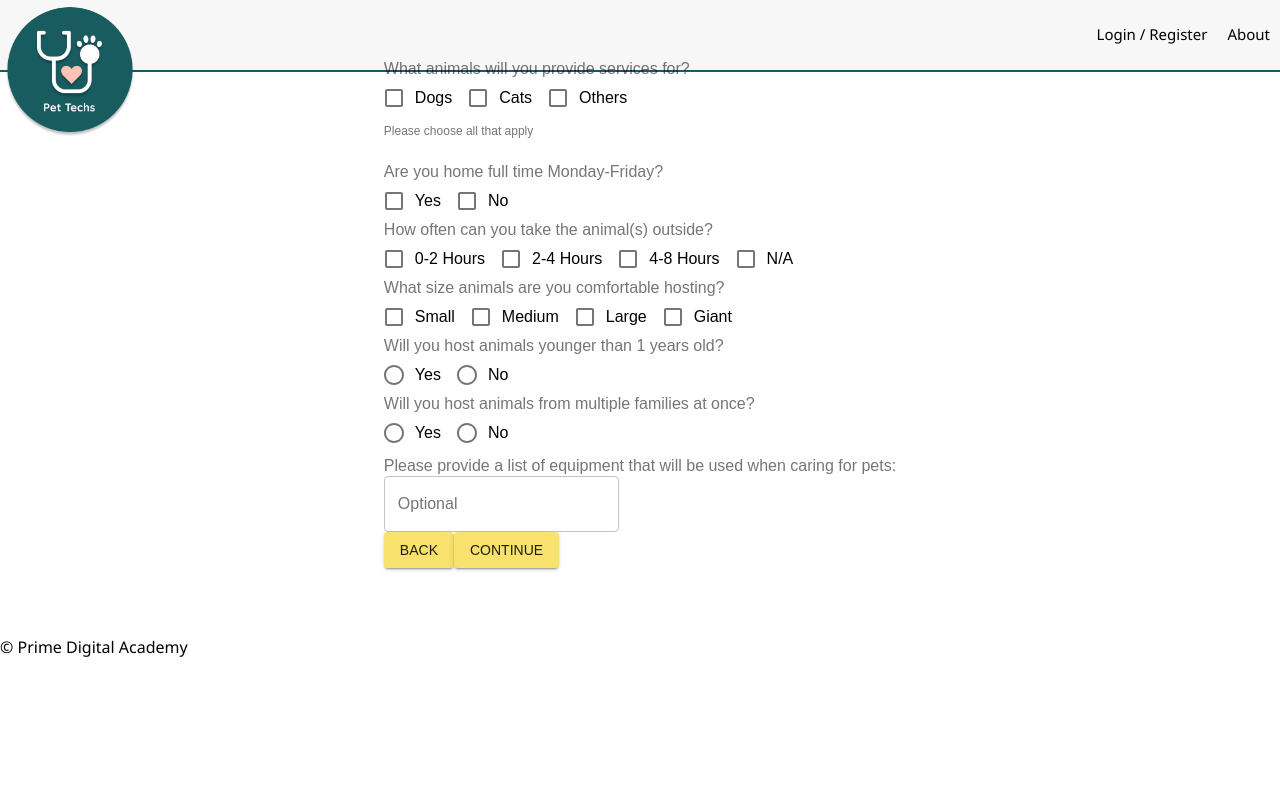
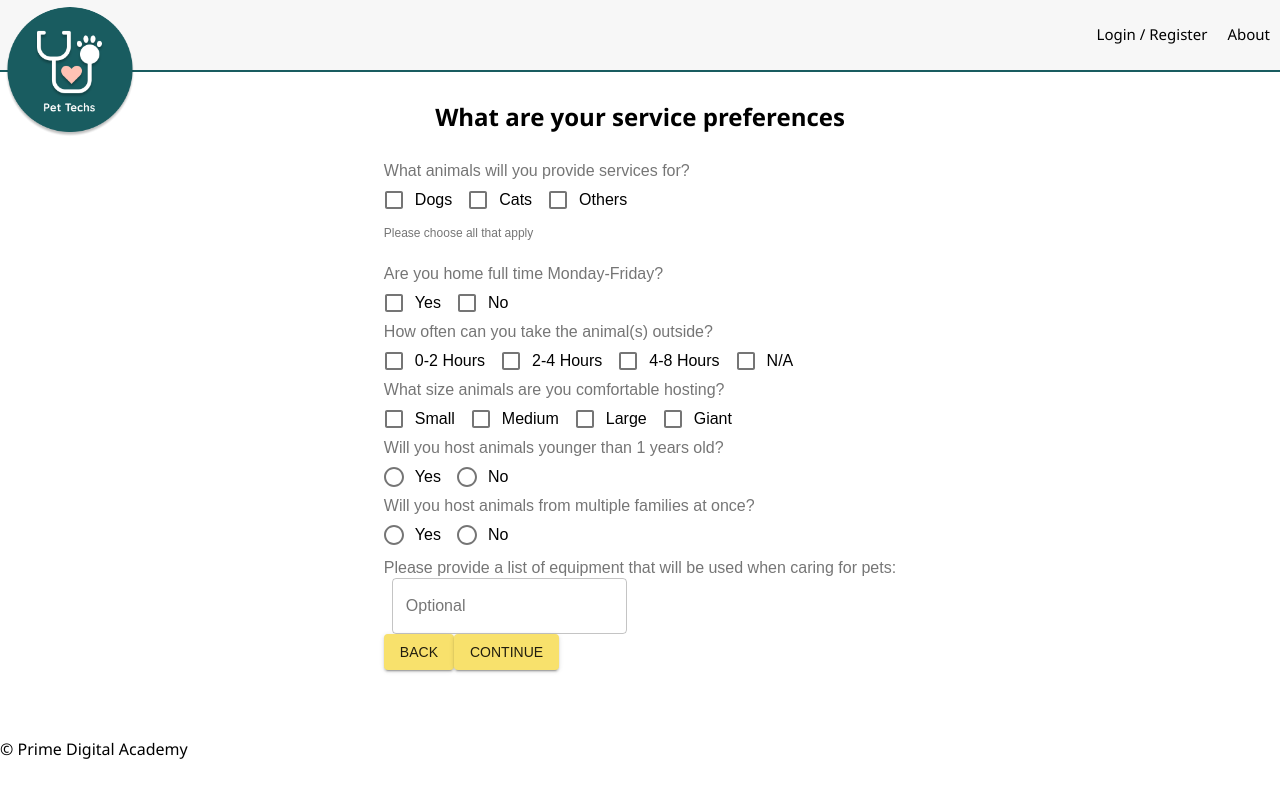
Before and after one commit to chinmayapulikallu/pet-techs, a React (Create React App) app: page /#/vtreg2 in a window 1280 px wide. Built offline with nearby package versions, Linux system fonts and the light colour scheme; no server answers.

Commit message:
working on formatting style

```diff
--- a/src/components/VTPage2/VTPage2.jsx
+++ b/src/components/VTPage2/VTPage2.jsx
@@ -3,7 +3,7 @@ import { connect } from 'react-redux'
 import { withRouter } from "react-router"
 import FormControl from '@material-ui/core/FormControl'
 import FormLabel from "@material-ui/core/FormLabel"
-import { FormControlLabel, GridList } from '@material-ui/core';
+import { FormControlLabel} from '@material-ui/core';
 import FormGroup from "@material-ui/core/FormGroup"
 import Checkbox from "@material-ui/core/Checkbox"
 import FormHelperText from "@material-ui/core/FormHelperText"
@@ -11,8 +11,27 @@ import Radio from "@material-ui/core/Radio"
 import TextField from "@material-ui/core/TextField"
 import Grid from "@material-ui/core/Grid"
 import Button from '@material-ui/core/Button'
+import { withStyles } from '@material-ui/core/styles';
 
 
+const styles = theme => ({
+    root: {
+        marginLeft: theme.spacing(20),
+        marginRight: theme.spacing(20),
+        marginTop: '100px',
+    },
+    title: {
+        textAlign: 'center',
+    },
+    textbox: {
+        marginLeft: theme.spacing(1),
+        marginRight: theme.spacing(1),
+    },
+    buttons: {
+
+       marginRight: "10px"
+    }
+})
 
 class VTPage2 extends Component {
 
@@ -41,11 +60,13 @@ class VTPage2 extends Component {
     }
 
     render() {
+        const {classes} = this.props
         return (
-
-
-            <div>
+            <div className={classes.root}>
+                <div className={classes.title}>
                 <h2>What are your service preferences</h2>
+                </div>
+                <br />
                 <Grid container justify="center" spacing={3}>
                     <FormControl component="fieldset">
                         <FormLabel component="label">What animals will you provide services for?</FormLabel>
@@ -159,13 +180,17 @@ class VTPage2 extends Component {
                         <Grid>
                             <FormLabel component="label">Please provide a list of equipment that will be used when caring for pets: </FormLabel>
                             <br />
+                            <div className={classes.textbox}>
                             <TextField type="text" id="outlined-basic" label="Optional" variant="outlined"
                                 color="secondary"
                             />
+                            </div>
                         </Grid>
                         <Grid alignItems="center" justifyContent="center">
+                            <div className={classes.buttons}>
                             <Button variant="contained" color="primary" >Back</Button>
                             <Button variant="contained" color="primary">Continue</Button>
+                            </div>
                         </Grid>
                     </FormControl>
                 </Grid>
@@ -249,5 +274,7 @@ const mapStateToProps = (state) => ({
     },
     errors: state.errors,
 });
-export default
-    connect(mapStateToProps)(VTPage2);
+// export default
+//     connect(mapStateToProps)(VTPage2);
+
+export default withRouter(connect(mapStateToProps)(withStyles(styles, { withTheme: true })(VTPage2)));
```
